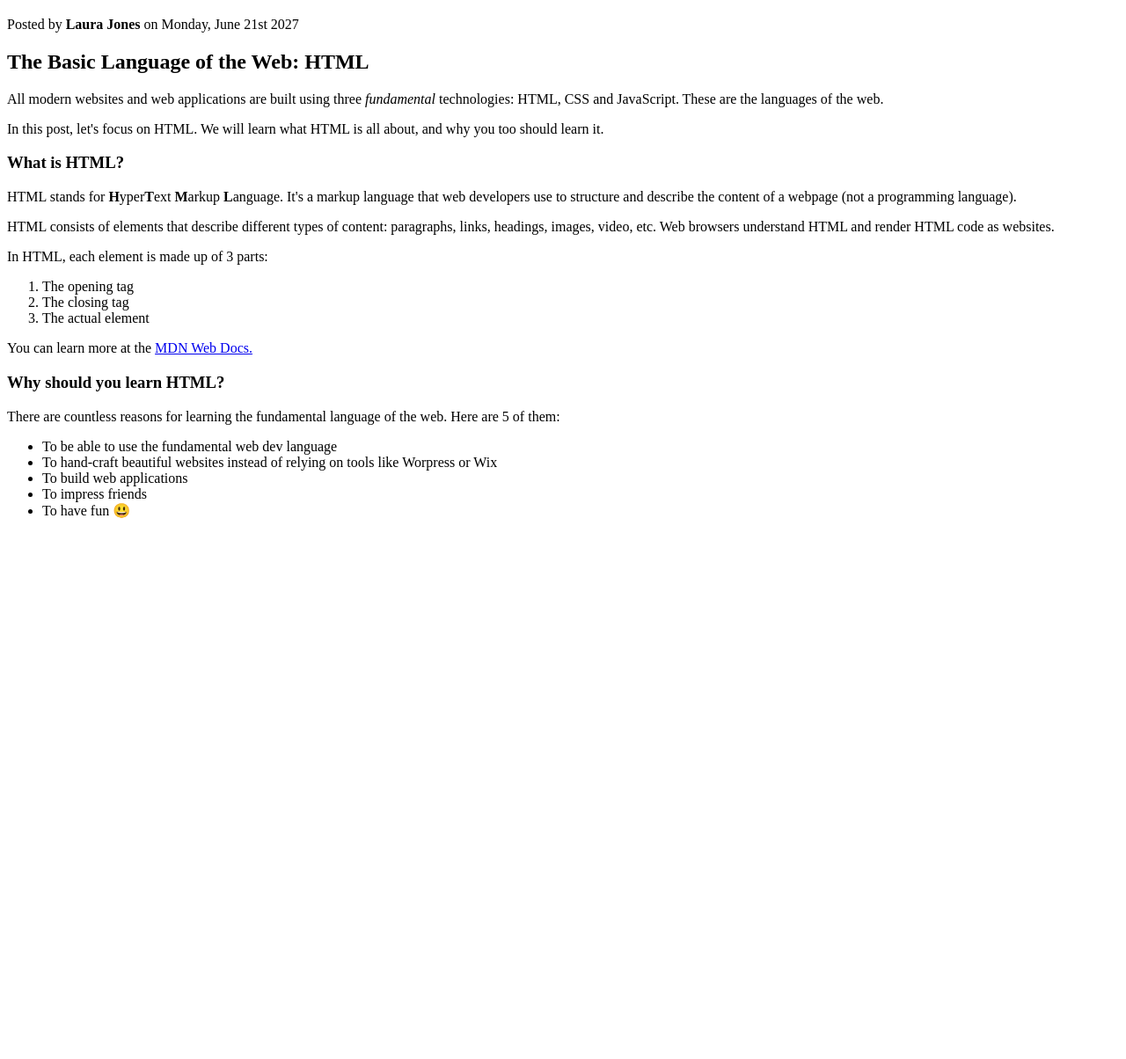
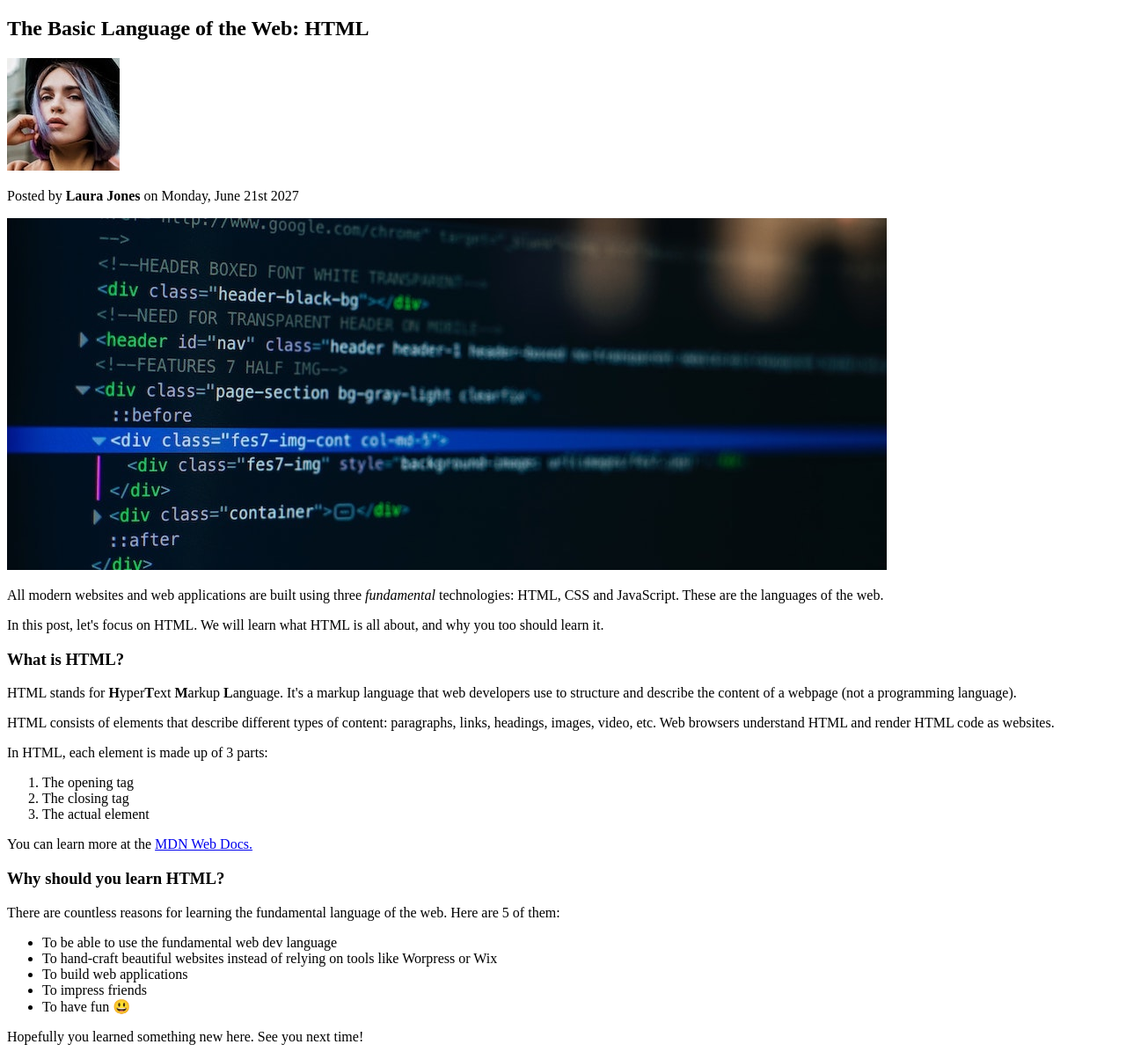
Before and after one commit to anitkumarsingh/code-magazine, a plain HTML site: page index.html in a window 1280 px wide. Shown: the part 62-1266 px from the top of the page at 88% size. Before the commit the page ends 800 px from the top, so only its background shows below. Drawn offline with Linux system fonts and the light colour scheme.

Commit message:
img, p and attribute

```diff
--- a/index.html
+++ b/index.html
@@ -5,9 +5,10 @@
 	</head>
 	<body>
 		<h1>📘 The Code Magazine</h1>
+		<h2>The Basic Language of the Web: HTML</h2>
+		<img src="/laura-jones.jpg" alt="author" />
 		<p>Posted by <strong>Laura Jones</strong> on Monday, June 21st 2027</p>
-		<h2>The Basic Language of the Web: HTML</h2>
-
+		<img src="/post-img.jpg" alt="post- image" />
 		<p>
 			All modern websites and web applications are built using three <em>fundamental</em>
 			technologies: HTML, CSS and JavaScript. These are the languages of the web.
@@ -35,13 +36,19 @@
 		</ol>
 		<p>You can learn more at the <a href="#">MDN Web Docs.</a></p>
 		<h3>Why should you learn HTML?</h3>
-    <p>There are countless reasons for learning the fundamental language of the web. Here are 5 of them:</p>
+		<p>
+			There are countless reasons for learning the fundamental language of the web. Here
+			are 5 of them:
+		</p>
 		<ul>
 			<li>To be able to use the fundamental web dev language</li>
-      <li>To hand-craft beautiful websites instead of relying on tools like Worpress or Wix</li>
+			<li>
+				To hand-craft beautiful websites instead of relying on tools like Worpress or Wix
+			</li>
 			<li>To build web applications</li>
 			<li>To impress friends</li>
 			<li>To have fun 😃</li>
 		</ul>
+		<p>Hopefully you learned something new here. See you next time!</p>
 	</body>
 </html>
```
Lines whose indentation alone changed are shown as unchanged.
